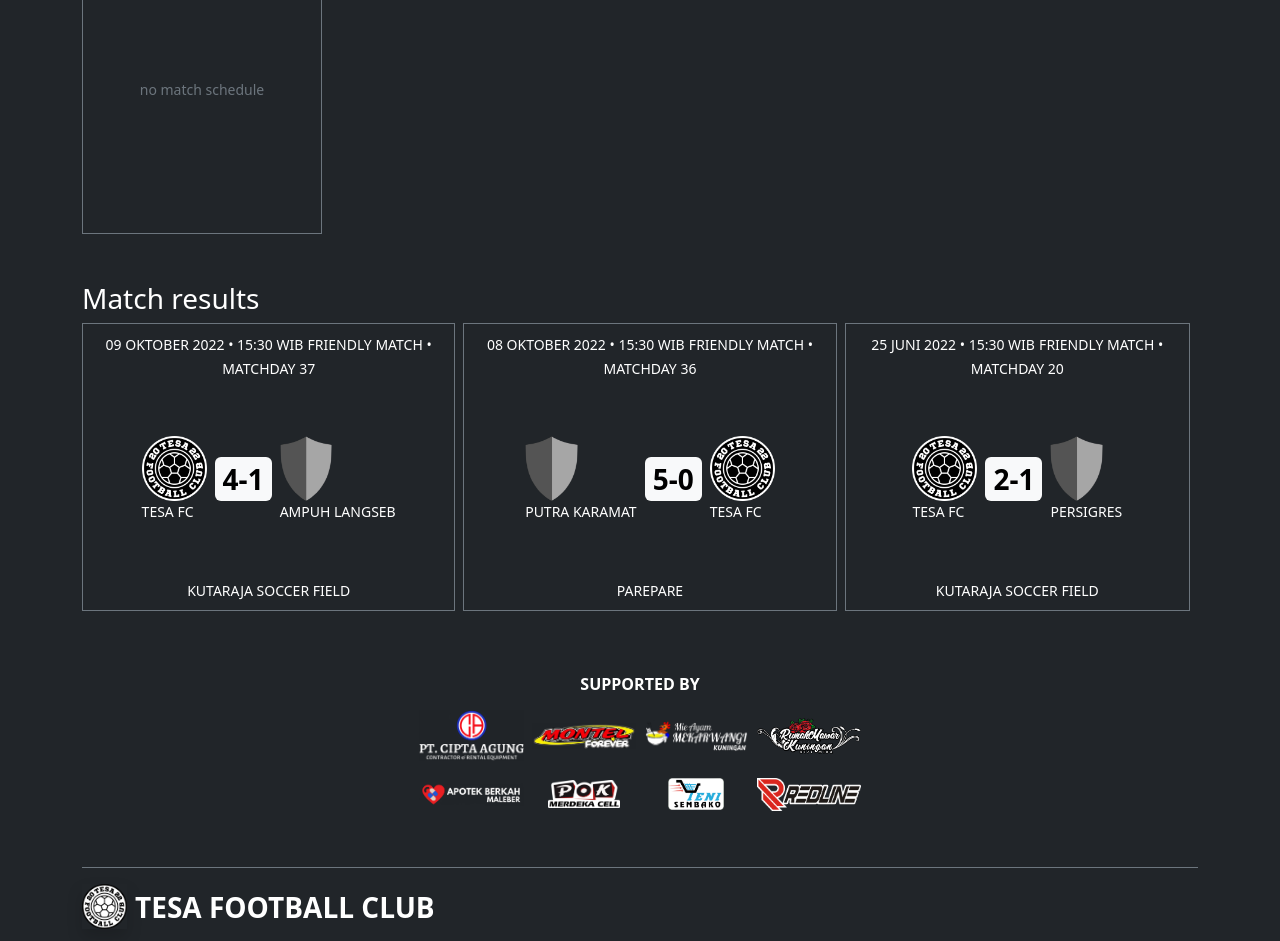
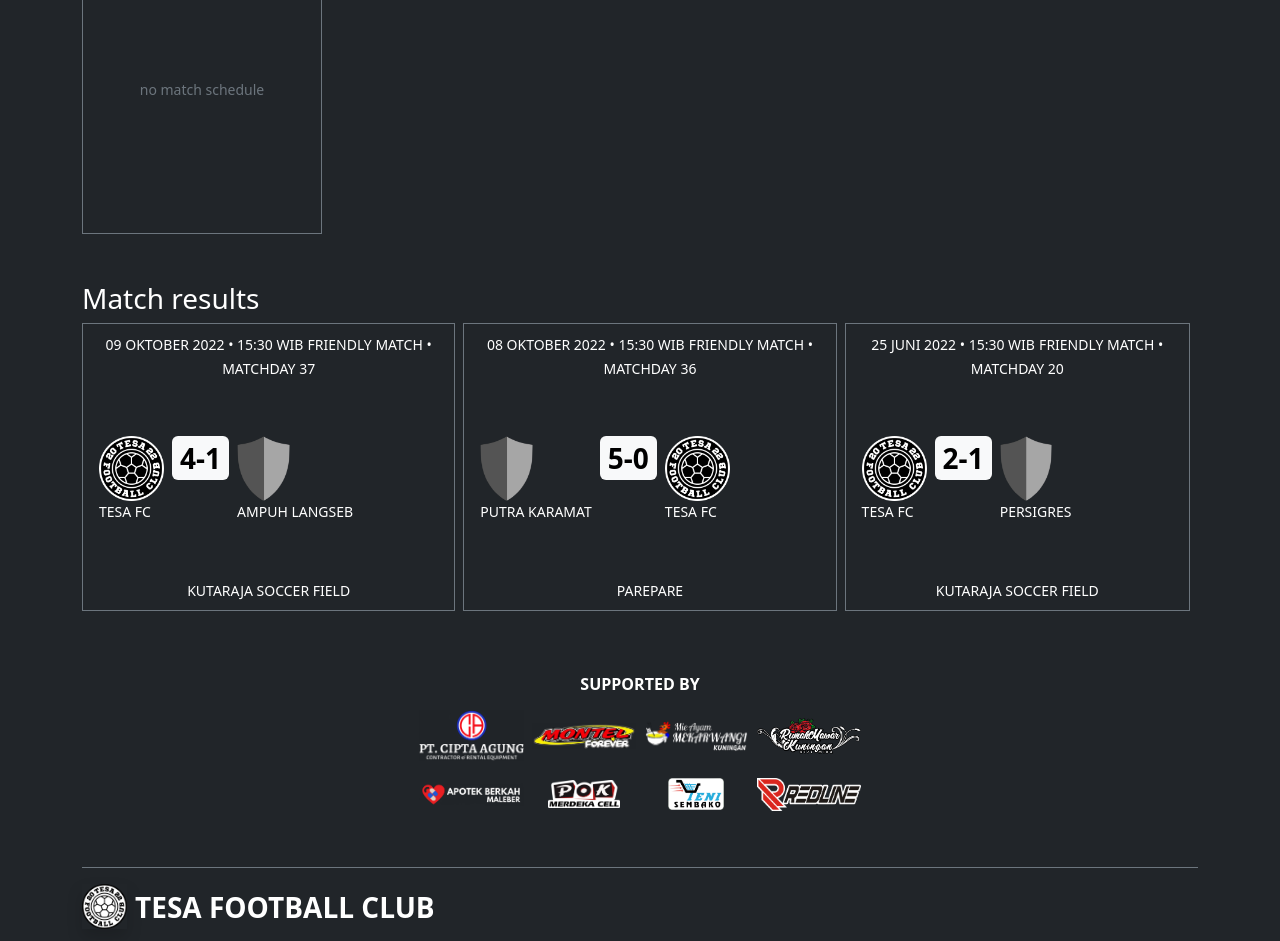
Before and after one commit to tesafc/tesafc.github.io, a Jekyll site: the page built from index.html, in a window 1280 px wide. Shown: the part 879-1820 px from the top of the page. Built offline with Jekyll 4.4.1, drawn with Linux system fonts in a browser that asks for light colours; nearby versions of some CDN libraries.

Commit message:
Update index.html

```diff
--- a/index.html
+++ b/index.html
@@ -70,8 +70,8 @@
           <small class="mb-0">{{ match.time }} • {{ match.kick-off }}</small>
           <small class="mb-0 px-0">{{ match.competition }} • {{ match.matchday }}</small>
         </div>
-        <div class="card-body d-flex flex-column justify-content-center">
-          <div class="d-flex flex-row justify-content-center align-items-center">
+        <div class="card-body d-flex flex-column justify-content-center align-items-start">
+          <div class="d-flex flex-row justify-content-center">
             <div>
               <img src="{% if match.home-team.logo %}{{ match.home-team.logo | relative_url }}{% else %}{{ '/assets/img/logo/logo-blank.png' | relative_url }}{% endif %}" alt="" class="" width="auto" height="65">
               <small class="d-block text-uppercase">{{ match.home-team.name }}</small>
```
